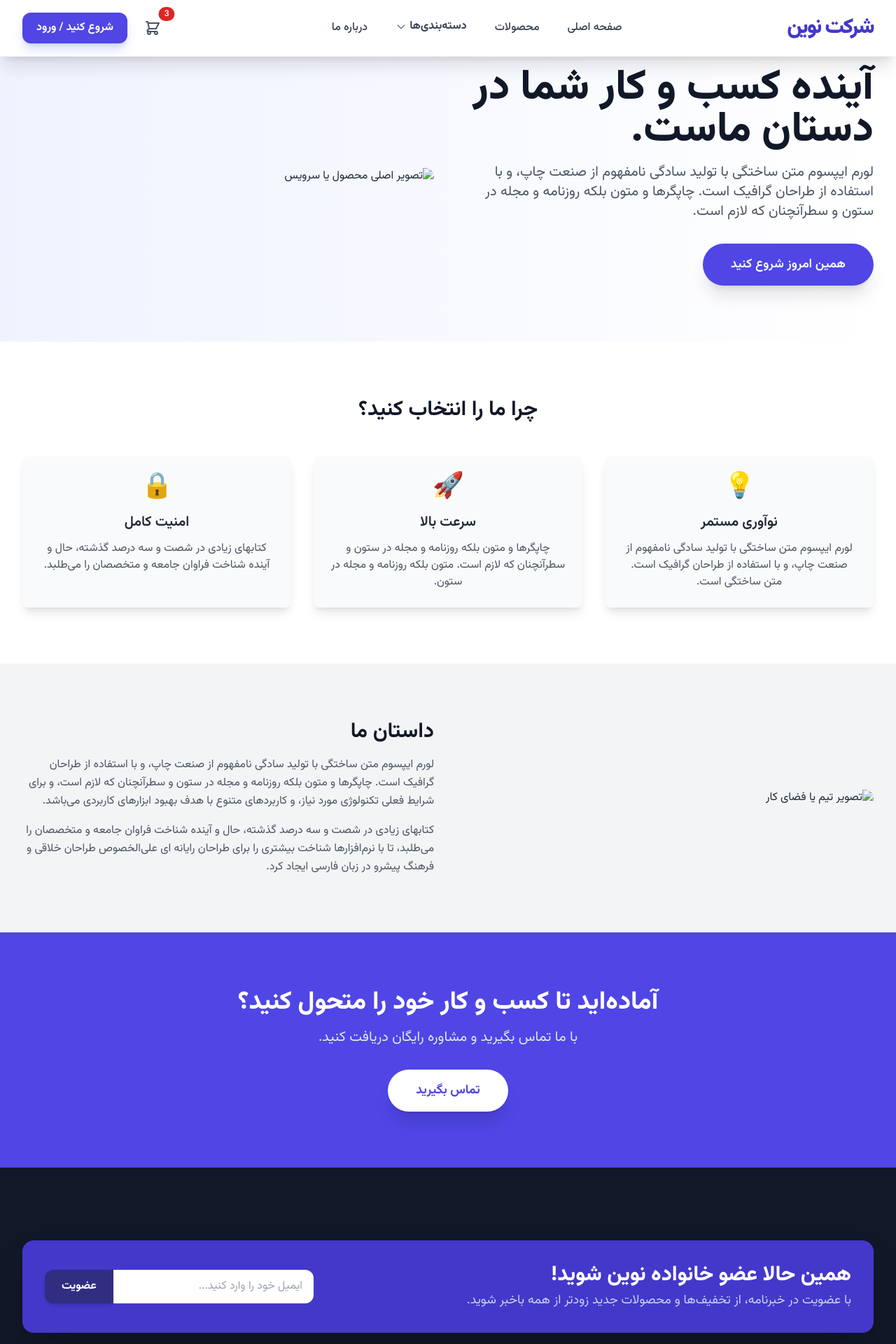
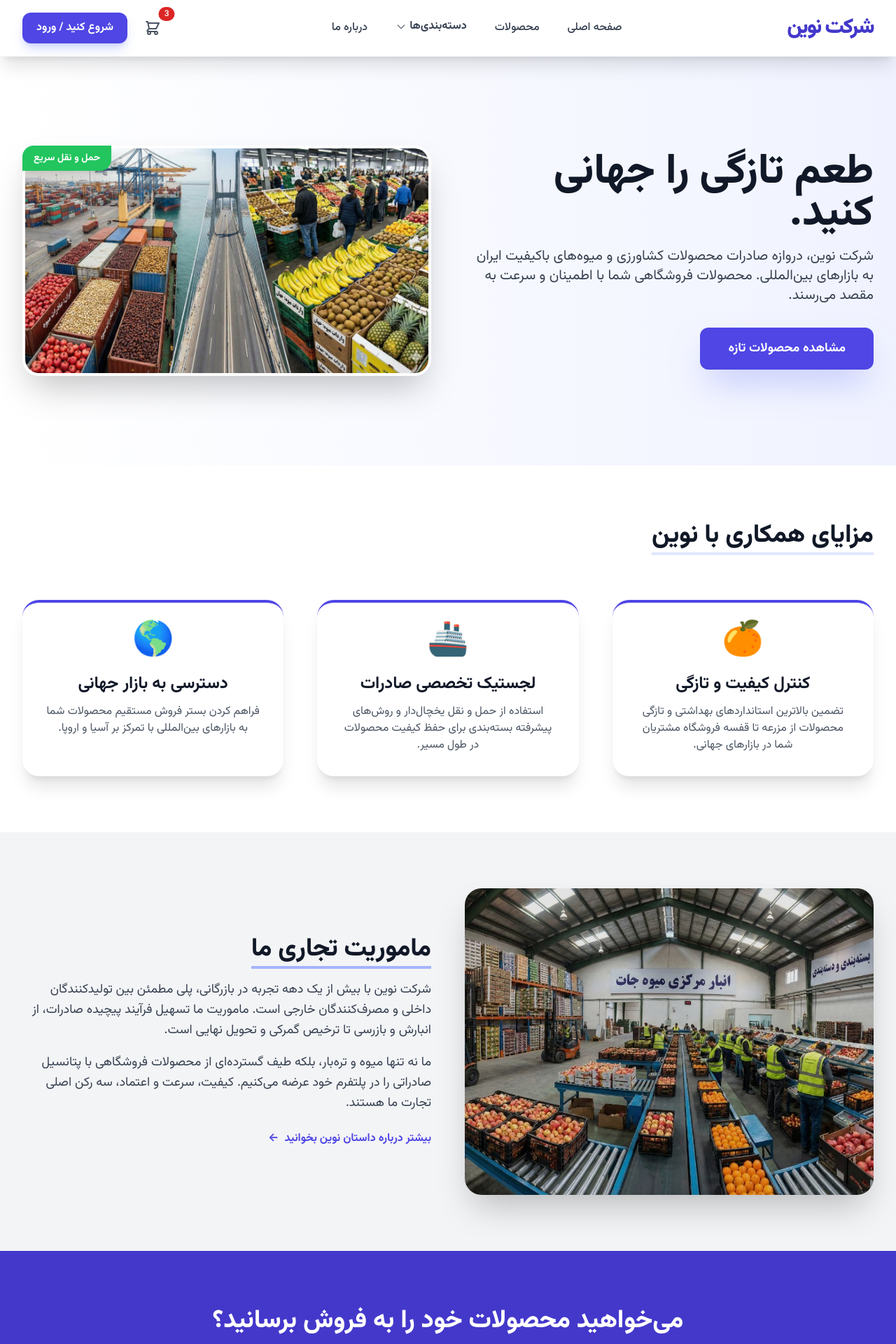
Before and after one commit to rohankhayyerfr/Marketplace, a Django app: page / in a window 1280 px wide. Shown: the top 1920 px of the page at 70% size. Run offline with Django 5.2, Linux system fonts and the light colour scheme; parts of the project's set-up code (start-up, migrations or seed data) failed here and were passed over; some libraries are stand-ins or nearby versions.

Commit message:
landing page

```diff
--- a/templates/home.html
+++ b/templates/home.html
@@ -1,86 +1,99 @@
+{% extends 'base.html' %}
+{% load static %}
 
-{% extends 'base.html' %}
+{% block title %}شرکت نوین | پیشرو در صادرات میوه و محصولات فروشگاهی{% endblock %}
+
 {% block content %}
-<body class="bg-gray-50">
-    <main class="mt-4">
+<main class="pt-20">
 
-        <section id="hero" class="py-20 bg-gradient-to-r from-indigo-50 to-white">
-            <div class="max-w-7xl mx-auto px-4 sm:px-6 lg:px-8 grid md:grid-cols-2 gap-10 items-center">
+    <section id="hero" class="py-24 lg:py-32 bg-gradient-to-l from-indigo-50 to-white">
+        <div class="max-w-7xl mx-auto px-4 sm:px-6 lg:px-8 grid md:grid-cols-2 gap-12 items-center">
+
             <div class="md:order-1 text-center md:text-right">
                 <h1 class="text-4xl sm:text-5xl lg:text-6xl font-extrabold text-gray-900 leading-tight mb-4">
-                        آینده کسب و کار شما در دستان ماست.
+                    طعم تازگی را جهانی کنید.
                 </h1>
-                    <p class="text-xl text-gray-600 mb-8">
-                        لورم ایپسوم متن ساختگی با تولید سادگی نامفهوم از صنعت چاپ، و با استفاده از طراحان گرافیک است. چاپگرها و متون بلکه روزنامه و مجله در ستون و سطرآنچنان که لازم است.
+                <p class="text-xl text-gray-700 mb-8">
+                    شرکت نوین، دروازه صادرات محصولات کشاورزی و میوه‌های باکیفیت ایران به بازارهای بین‌المللی. محصولات فروشگاهی شما با اطمینان و سرعت به مقصد می‌رسند.
                 </p>
-                    <a href="#contact" class="inline-block px-10 py-4 bg-indigo-600 text-white text-lg font-semibold rounded-full hover:bg-indigo-700 transition duration-300 transform hover:scale-105 shadow-xl">
-                        همین امروز شروع کنید
+                <a href="{% url 'store:product_list' %}" class="inline-block px-10 py-4 bg-indigo-600 text-white text-lg font-bold rounded-xl hover:bg-indigo-700 transition duration-300 transform hover:scale-105 shadow-2xl shadow-indigo-400/50">
+                    مشاهده محصولات تازه
                 </a>
             </div>
-                <div class="md:order-2">
-                    <img src="https://via.placeholder.com/600x400/818CF8/FFFFFF?text=تصویر+اصلی" alt="تصویر اصلی محصول یا سرویس" class="rounded-xl shadow-2xl w-full h-auto object-cover">
+
+            <div class="md:order-2 relative">
+                <img src="{% static 'images/fresh_fruit_export.jpg'%}"
+                     alt="صادرات میوه تازه"
+                     class="rounded-3xl shadow-2xl w-full h-auto object-cover aspect-video border-4 border-white">
+                <div class="absolute top-0 left-0 bg-green-500 text-white text-sm font-bold px-4 py-2 rounded-tl-2xl rounded-br-2xl shadow-lg">
+                    حمل و نقل سریع
+                </div>
             </div>
         </div>
     </section>
 
     <section id="features" class="py-20 bg-white">
         <div class="max-w-7xl mx-auto px-4 sm:px-6 lg:px-8">
-                <h2 class="text-3xl font-bold text-center text-gray-900 mb-12">چرا ما را انتخاب کنید؟</h2>
-                <div class="grid grid-cols-1 md:grid-cols-3 gap-8">
+            <h2 class="text-4xl font-extrabold text-center text-gray-900 mb-16 border-b-4 border-indigo-100 inline-block pb-1">مزایای همکاری با نوین</h2>
+            <div class="grid grid-cols-1 md:grid-cols-3 gap-12">
 
-                    <div class="p-6 bg-gray-50 rounded-lg shadow-lg hover:shadow-xl transition duration-300 text-center">
-                        <div class="text-4xl text-indigo-600 mb-4">💡</div>
-                        <h3 class="text-xl font-semibold text-gray-800 mb-3">نوآوری مستمر</h3>
-                        <p class="text-gray-600">لورم ایپسوم متن ساختگی با تولید سادگی نامفهوم از صنعت چاپ، و با استفاده از طراحان گرافیک است. متن ساختگی است.</p>
+                <div class="p-8 bg-white rounded-3xl shadow-xl hover:shadow-2xl transition duration-300 border-t-4 border-indigo-600 text-center">
+                    <div class="text-5xl text-indigo-600 mb-5">🍊</div>
+                    <h3 class="text-2xl font-bold text-gray-900 mb-3">کنترل کیفیت و تازگی</h3>
+                    <p class="text-gray-600">تضمین بالاترین استانداردهای بهداشتی و تازگی محصولات از مزرعه تا قفسه فروشگاه مشتریان شما در بازارهای جهانی.</p>
                 </div>
 
-                    <div class="p-6 bg-gray-50 rounded-lg shadow-lg hover:shadow-xl transition duration-300 text-center">
-                        <div class="text-4xl text-indigo-600 mb-4">🚀</div>
-                        <h3 class="text-xl font-semibold text-gray-800 mb-3">سرعت بالا</h3>
-                        <p class="text-gray-600">چاپگرها و متون بلکه روزنامه و مجله در ستون و سطرآنچنان که لازم است. متون بلکه روزنامه و مجله در ستون.</p>
+                <div class="p-8 bg-white rounded-3xl shadow-xl hover:shadow-2xl transition duration-300 border-t-4 border-indigo-600 text-center">
+                    <div class="text-5xl text-indigo-600 mb-5">🚢</div>
+                    <h3 class="text-2xl font-bold text-gray-900 mb-3">لجستیک تخصصی صادرات</h3>
+                    <p class="text-gray-600">استفاده از حمل و نقل یخچال‌دار و روش‌های پیشرفته بسته‌بندی برای حفظ کیفیت محصولات در طول مسیر.</p>
                 </div>
 
-                    <div class="p-6 bg-gray-50 rounded-lg shadow-lg hover:shadow-xl transition duration-300 text-center">
-                        <div class="text-4xl text-indigo-600 mb-4">🔒</div>
-                        <h3 class="text-xl font-semibold text-gray-800 mb-3">امنیت کامل</h3>
-                        <p class="text-gray-600">کتابهای زیادی در شصت و سه درصد گذشته، حال و آینده شناخت فراوان جامعه و متخصصان را می‌طلبد.</p>
+                <div class="p-8 bg-white rounded-3xl shadow-xl hover:shadow-2xl transition duration-300 border-t-4 border-indigo-600 text-center">
+                    <div class="text-5xl text-indigo-600 mb-5">🌎</div>
+                    <h3 class="text-2xl font-bold text-gray-900 mb-3">دسترسی به بازار جهانی</h3>
+                    <p class="text-gray-600">فراهم کردن بستر فروش مستقیم محصولات شما به بازارهای بین‌المللی با تمرکز بر آسیا و اروپا.</p>
                 </div>
             </div>
         </div>
     </section>
 
     <section id="about" class="py-20 bg-gray-100">
-            <div class="max-w-7xl mx-auto px-4 sm:px-6 lg:px-8 grid md:grid-cols-2 gap-10 items-center">
-                <div>
-                    <img src="https://via.placeholder.com/600x400/4F46E5/FFFFFF?text=تصویر+تیم" alt="تصویر تیم یا فضای کار" class="rounded-xl shadow-2xl w-full h-auto object-cover">
+        <div class="max-w-7xl mx-auto px-4 sm:px-6 lg:px-8 grid md:grid-cols-2 gap-12 items-center">
+            <div class="relative">
+                <img src="{% static 'images/packaging_and_storage.jpg' %}"
+                     alt="تصویر بسته‌بندی و انبار"
+                     class="rounded-3xl shadow-2xl w-full h-auto object-cover aspect-[4/3]">
+                <div class="absolute inset-0 bg-black/10 rounded-3xl"></div>
             </div>
+
             <div class="text-right">
-                    <h2 class="text-3xl font-bold text-gray-900 mb-4">داستان ما</h2>
-                    <p class="text-gray-600 leading-relaxed mb-4">
-                        لورم ایپسوم متن ساختگی با تولید سادگی نامفهوم از صنعت چاپ، و با استفاده از طراحان گرافیک است. چاپگرها و متون بلکه روزنامه و مجله در ستون و سطرآنچنان که لازم است، و برای شرایط فعلی تکنولوژی مورد نیاز، و کاربردهای متنوع با هدف بهبود ابزارهای کاربردی می‌باشد.
+                <h2 class="text-4xl font-extrabold text-gray-900 mb-4 border-b-4 border-indigo-300 inline-block pb-1">ماموریت تجاری ما</h2>
+                <p class="text-gray-700 leading-relaxed mb-4 text-lg">
+                    شرکت نوین با بیش از یک دهه تجربه در بازرگانی، پلی مطمئن بین تولیدکنندگان داخلی و مصرف‌کنندگان خارجی است. ماموریت ما تسهیل فرآیند پیچیده صادرات، از انبارش و بازرسی تا ترخیص گمرکی و تحویل نهایی است.
                 </p>
-                    <p class="text-gray-600 leading-relaxed">
-                        کتابهای زیادی در شصت و سه درصد گذشته، حال و آینده شناخت فراوان جامعه و متخصصان را می‌طلبد، تا با نرم‌افزارها شناخت بیشتری را برای طراحان رایانه ای علی‌الخصوص طراحان خلاقی و فرهنگ پیشرو در زبان فارسی ایجاد کرد.
+                <p class="text-gray-700 leading-relaxed text-lg">
+                    ما نه تنها میوه و تره‌بار، بلکه طیف گسترده‌ای از محصولات فروشگاهی با پتانسیل صادراتی را در پلتفرم خود عرضه می‌کنیم. کیفیت، سرعت و اعتماد، سه رکن اصلی تجارت ما هستند.
                 </p>
+                <a href="#" class="mt-6 inline-block text-indigo-600 font-bold hover:text-indigo-800 transition">
+                    بیشتر درباره داستان نوین بخوانید
+                    <span class="mr-1">←</span>
+                </a>
             </div>
         </div>
     </section>
 
-        <section id="contact" class="py-20 bg-indigo-600">
+    <section id="contact" class="py-20 bg-indigo-700">
         <div class="max-w-7xl mx-auto px-4 sm:px-6 lg:px-8 text-center">
-                <h2 class="text-4xl font-extrabold text-white mb-4">آماده‌اید تا کسب و کار خود را متحول کنید؟</h2>
+            <h2 class="text-4xl font-extrabold text-white mb-4">می‌خواهید محصولات خود را به فروش برسانید؟</h2>
             <p class="text-xl text-indigo-100 mb-8">
-                    با ما تماس بگیرید و مشاوره رایگان دریافت کنید.
+                با تیم کارشناسان ما تماس بگیرید تا پتانسیل صادراتی کسب و کارتان را ارزیابی کنیم.
             </p>
-                <a href="mailto:info@example.com" class="inline-block px-10 py-4 bg-white text-indigo-600 text-lg font-bold rounded-full hover:bg-gray-100 transition duration-300 transform hover:scale-105 shadow-xl">
-                    تماس بگیرید
+            <a href="#" class="inline-block px-12 py-4 bg-white text-indigo-700 text-lg font-bold rounded-xl hover:bg-gray-100 transition duration-300 transform hover:scale-105 shadow-xl">
+                مشاوره رایگان بگیرید
             </a>
         </div>
     </section>
 
 </main>
-
 {% endblock %}
-
-
-</body>
```
Also changed, not shown: Marketplace/settings.py (+21 -5 lines), static/images/fresh_fruit_export.jpg (added), static/images/packaging_and_storage.jpg (added). Lines whose indentation alone changed are shown as unchanged.
